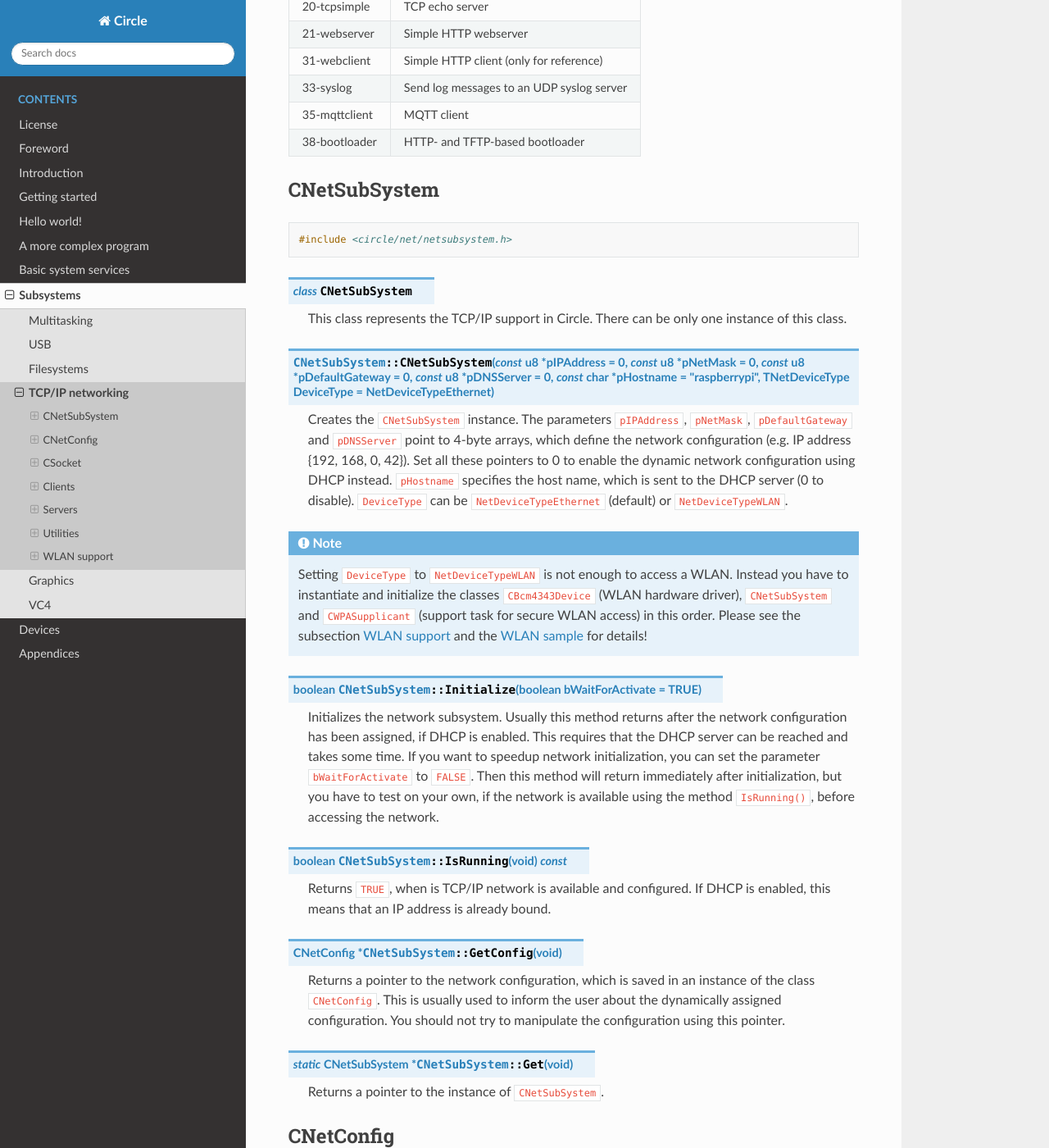
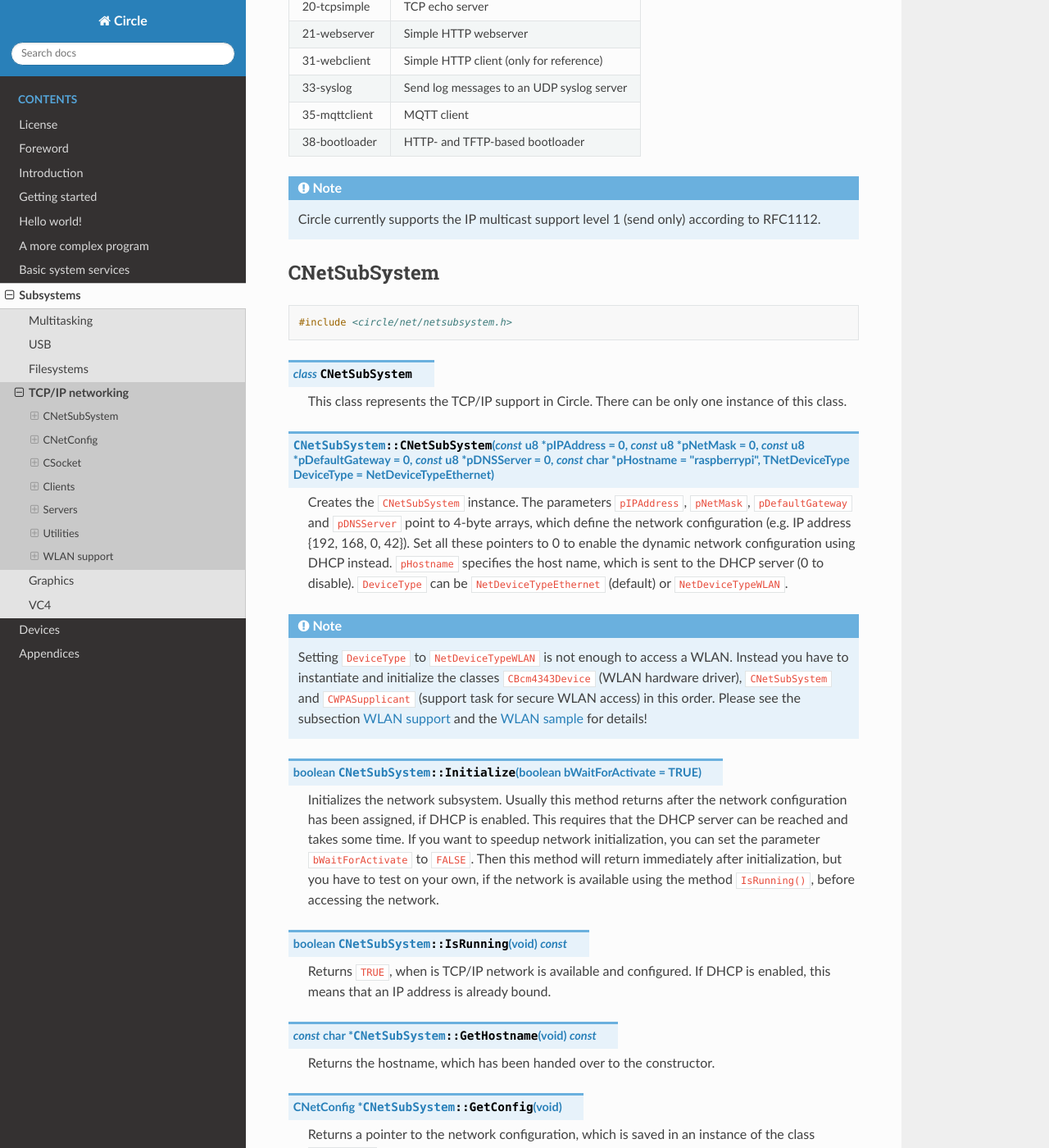
Before and after one commit to rsta2/circle-docs, a Sphinx documentation site: the page built from docs/subsystems/tcp-ip-networking.rst, in a window 1280 px wide and 1400 px high, scrolled down 378 px. Shown: the whole window at 82% size. Built offline with Sphinx 7.4.7 and the Read the Docs theme 2.0.0, drawn with Linux system fonts in a browser that asks for light colours; some of the changed text lies outside the part shown.

Commit message:
subsystems/tcp-ip-networking: Add IP multicast support level 1
Add CNetSubSystem::GetHostname().

```diff
--- a/docs/subsystems/tcp-ip-networking.rst
+++ b/docs/subsystems/tcp-ip-networking.rst
@@ -18,6 +18,10 @@ Sample		Description
 35-mqttclient	MQTT client
 38-bootloader	HTTP- and TFTP-based bootloader
 ==============	=========================================
+
+.. note::
+
+	Circle currently supports the IP multicast support level 1 (send only) according to RFC1112.
 
 CNetSubSystem
 ^^^^^^^^^^^^^
@@ -45,6 +49,10 @@ CNetSubSystem
 .. cpp:function:: boolean CNetSubSystem::IsRunning (void) const
 
 	Returns ``TRUE``, when is TCP/IP network is available and configured. If DHCP is enabled, this means that an IP address is already bound.
+
+.. cpp:function:: const char *CNetSubSystem::GetHostname (void) const
+
+	Returns the hostname, which has been handed over to the constructor.
 
 .. cpp:function:: CNetConfig *CNetSubSystem::GetConfig (void)
 
@@ -553,6 +561,10 @@ CIPAddress
 
 	Returns ``TRUE`` if the IP address is the broadcast address (255.255.255.255).
 
+.. cpp:function:: boolean CIPAddress::IsMulticast (void) const
+
+	Returns ``TRUE`` if the IP address is a multicast address (224.x.x.x to 239.x.x.x).
+
 .. cpp:function:: unsigned CIPAddress::GetSize (void) const
 
 	Returns the size of an IP (v4) address (4).
```
